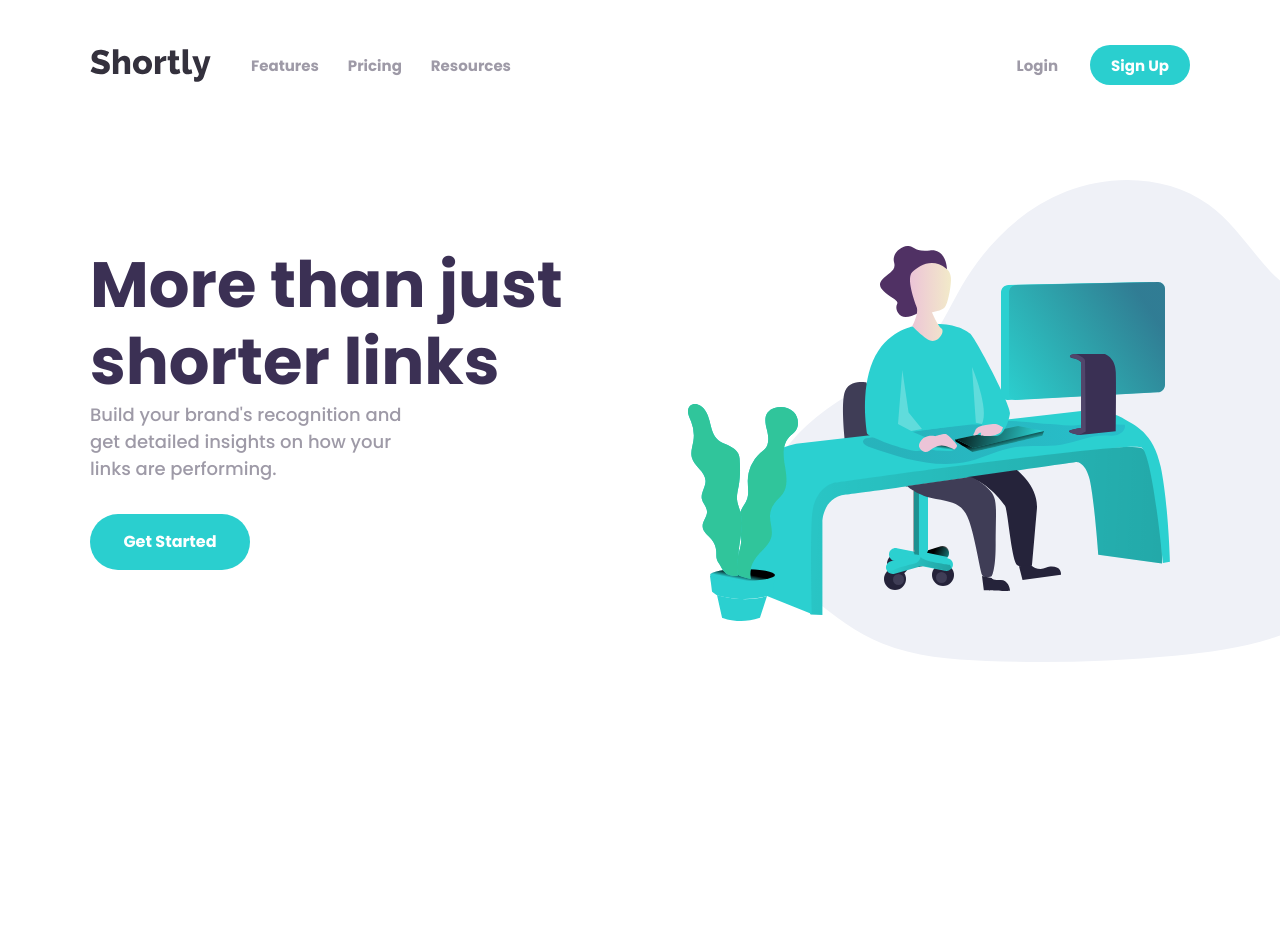
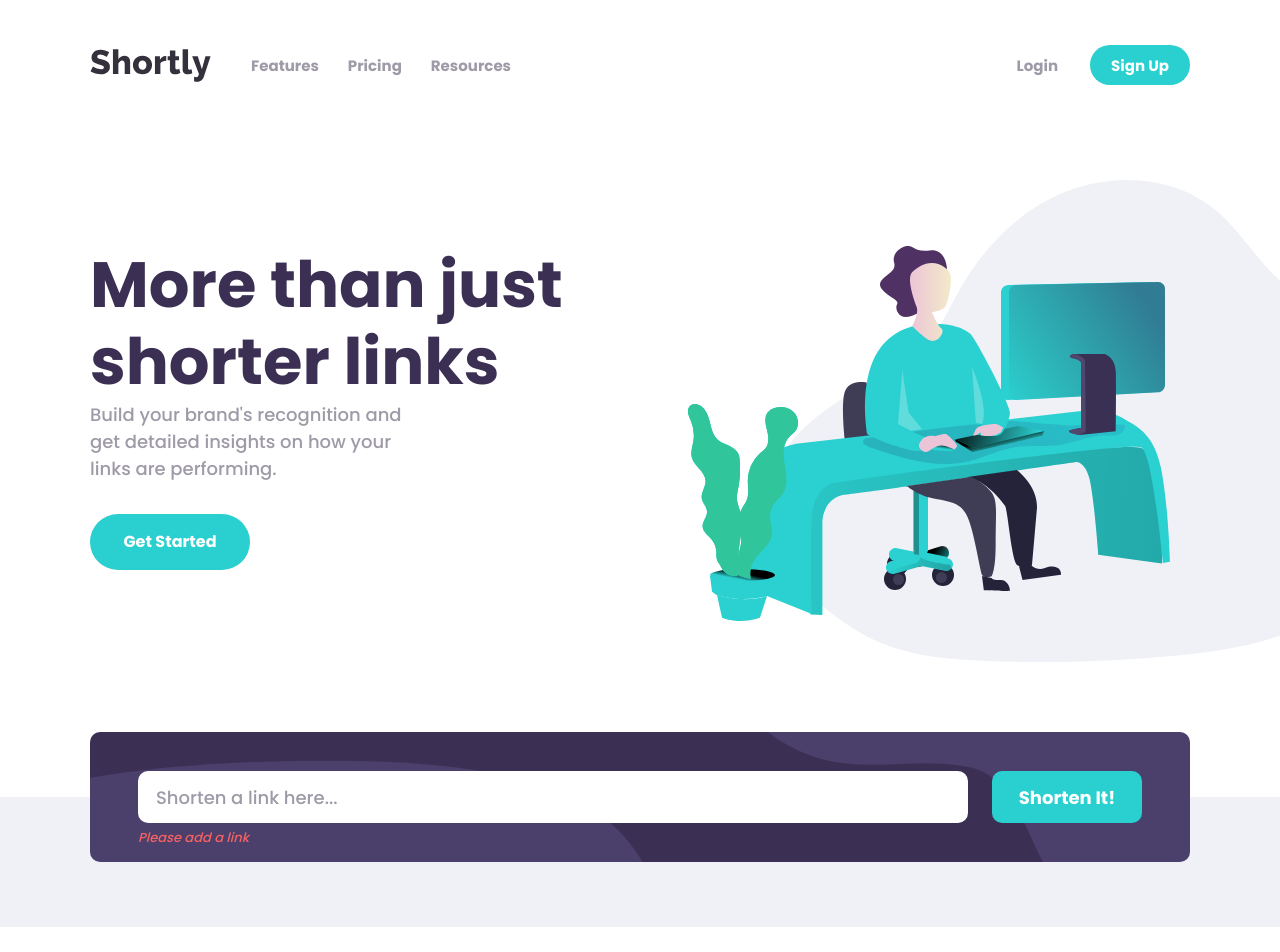
Before and after one commit to IbnDaanis/shortly, a React (Create React App) app: page / in a window 1280 px wide. Shown: the top 952 px of the page. Before the commit the page ends 800 px from the top, so only its background shows below. Built offline with nearby package versions, Linux system fonts and the light colour scheme.

Commit message:
Created Shortener Container and added form

```diff
--- a/src/App.jsx
+++ b/src/App.jsx
@@ -1,5 +1,5 @@
 import { Header } from './components'
-import { Hero } from './containers'
+import { Hero, Shortener } from './containers'
 import GlobalStyle from './styles/globalStyle'
 
 const App = () => {
@@ -9,6 +9,7 @@ const App = () => {
       <Header />
       <main>
         <Hero />
+        <Shortener />
       </main>
     </div>
   )
--- a/src/components/Header/HeaderStyles.jsx
+++ b/src/components/Header/HeaderStyles.jsx
@@ -8,7 +8,7 @@ export const HeaderContainer = styled.header`
   left: 0;
   width: 100%;
   background: ${props =>
-    props.scrolled ? 'rgba(255, 255, 255, 0.8)' : 'none'};
+    props.scrolled ? 'rgba(255, 255, 255, 0.95)' : 'none'};
   transition: 0.2s ease-in-out;
 `
 
--- /dev/null
+++ b/src/components/UrlInput/UrlInput.jsx
@@ -0,0 +1,26 @@
+import React from 'react'
+import {
+  Container,
+  Form,
+  FormButton,
+  FormInput,
+  FormInputContainer,
+} from './UrlInputStyles'
+
+const UrlInput = () => {
+  return (
+    <div>
+      <Container>
+        <Form>
+          <FormInputContainer>
+            <FormInput type='text' placeholder='Shorten a link here...' />
+            <h4>Please add a link</h4>
+          </FormInputContainer>
+          <FormButton disabled>Shorten It!</FormButton>
+        </Form>
+      </Container>
+    </div>
+  )
+}
+
+export default UrlInput
--- /dev/null
+++ b/src/components/UrlInput/UrlInputStyles.jsx
@@ -0,0 +1,105 @@
+import styled from 'styled-components/macro'
+import { neutral, primary, secondary } from '../../styles/styleVariables'
+
+export const Container = styled.div`
+  width: 100%;
+  height: 130px;
+  background: ${primary.darkViolet};
+  background-image: url('./images/bg-shorten-desktop.svg');
+  background-position: 0% 0%;
+  background-repeat: no-repeat;
+  background-size: cover;
+  margin-bottom: 100rem;
+  position: relative;
+  transform: translateY(-50%);
+  z-index: 10;
+  margin: 0 auto;
+  border-radius: 10px;
+  overflow: hidden;
+  display: flex;
+  align-items: center;
+  padding: 0 3rem;
+
+  @media (max-width: 600px) {
+    padding: 2rem;
+    height: auto;
+    background-image: url('./images/bg-shorten-mobile.svg');
+    background-position: right top;
+    background-size: 80% 80%;
+  }
+
+  input,
+  button {
+    position: relative;
+    z-index: 10;
+  }
+`
+export const Form = styled.form`
+  width: 100%;
+  display: flex;
+  justify-content: space-between;
+
+  @media (max-width: 600px) {
+    flex-direction: column;
+  }
+`
+
+export const FormInputContainer = styled.div`
+  position: relative;
+  width: 100%;
+  h4 {
+    position: absolute;
+    z-index: 10;
+    top: 110%;
+    left: 0;
+    color: ${secondary.red};
+    font-weight: 500;
+    font-size: 13px;
+    font-style: italic;
+    @media (max-width: 600px) {
+      top: 60%;
+    }
+  }
+`
+
+export const FormInput = styled.input`
+  width: 100%;
+  height: 52px;
+  border-radius: 10px;
+  border: 2px solid transparent;
+  padding-left: 1rem;
+  font-weight: 500;
+  font-size: 18px;
+  @media (max-width: 600px) {
+    margin-bottom: 2.5rem;
+    flex: unset;
+  }
+
+  &::placeholder {
+    font-weight: 500;
+    color: ${neutral.grayishViolet};
+  }
+
+  /* &:hover {
+    border: 2px solid ${secondary.red};
+  } */
+`
+
+export const FormButton = styled.button`
+  margin-left: 24px;
+  min-width: 150px;
+  border-radius: 10px;
+  border: 0;
+  background: ${primary.cyan};
+  color: white;
+  display: block;
+  font-size: 18px;
+  font-weight: 700;
+  cursor: pointer;
+
+  @media (max-width: 600px) {
+    width: 100%;
+    height: 48px;
+    margin-left: 0;
+  }
+`
--- a/src/components/index.js
+++ b/src/components/index.js
@@ -1 +1,2 @@
 export { default as Header } from './Header/Header'
+export { default as UrlInput } from './UrlInput/UrlInput'
--- /dev/null
+++ b/src/containers/Shortener/Shortener.jsx
@@ -0,0 +1,14 @@
+import { UrlInput } from '../../components'
+import { ShortenerContainer, Container } from './ShortenerStyles'
+
+const Shortener = () => {
+  return (
+    <ShortenerContainer>
+      <Container>
+        <UrlInput />
+      </Container>
+    </ShortenerContainer>
+  )
+}
+
+export default Shortener
--- /dev/null
+++ b/src/containers/Shortener/ShortenerStyles.jsx
@@ -0,0 +1,13 @@
+import styled from 'styled-components/macro'
+
+export const ShortenerContainer = styled.section`
+  width: 100%;
+  background: #f0f1f6;
+  margin-top: 8rem;
+`
+
+export const Container = styled.div`
+  width: 1100px;
+  max-width: 90%;
+  margin: 0 auto 20rem;
+`
--- a/src/containers/index.js
+++ b/src/containers/index.js
@@ -1 +1,2 @@
 export { default as Hero } from './Hero/Hero'
+export { default as Shortener } from './Shortener/Shortener'
```
